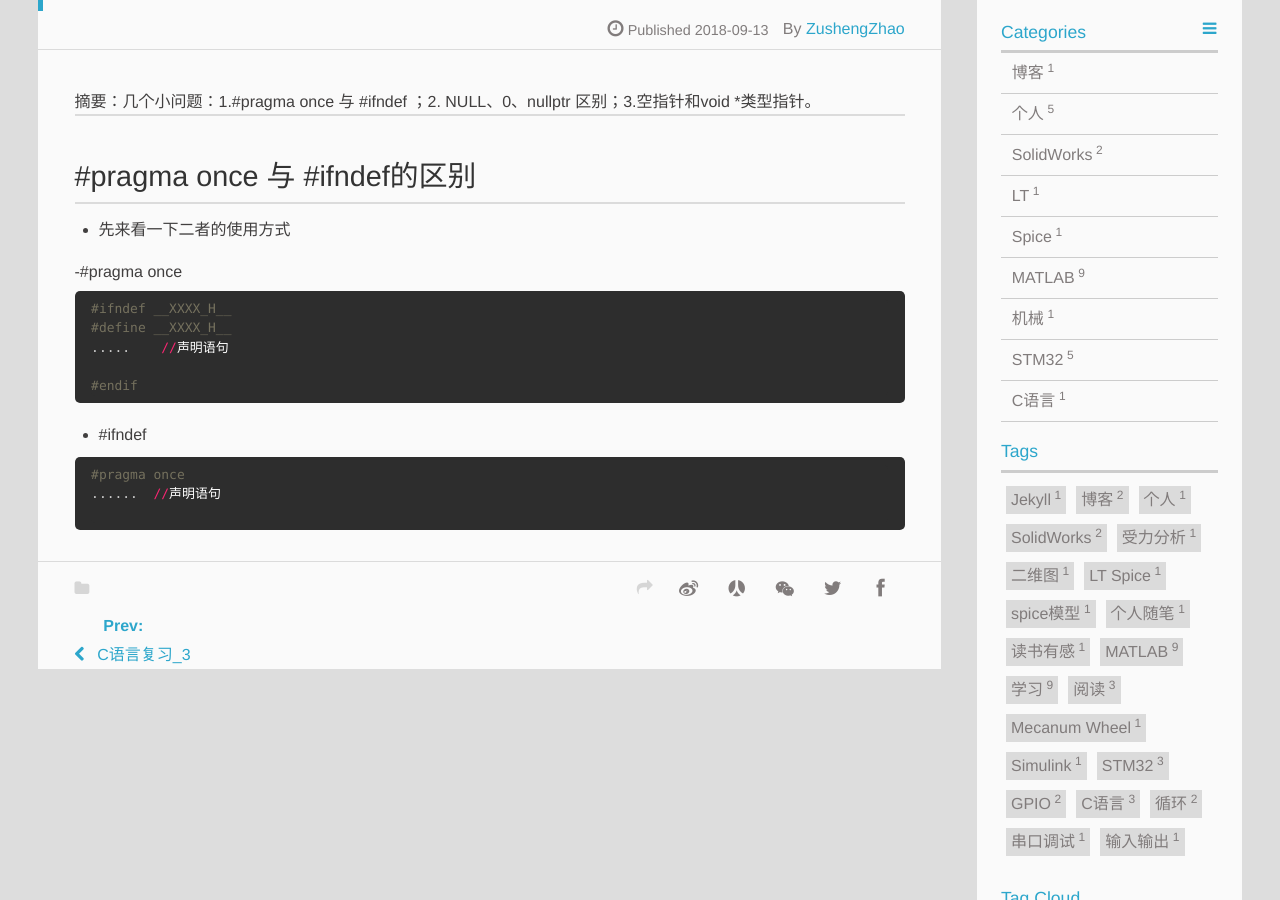
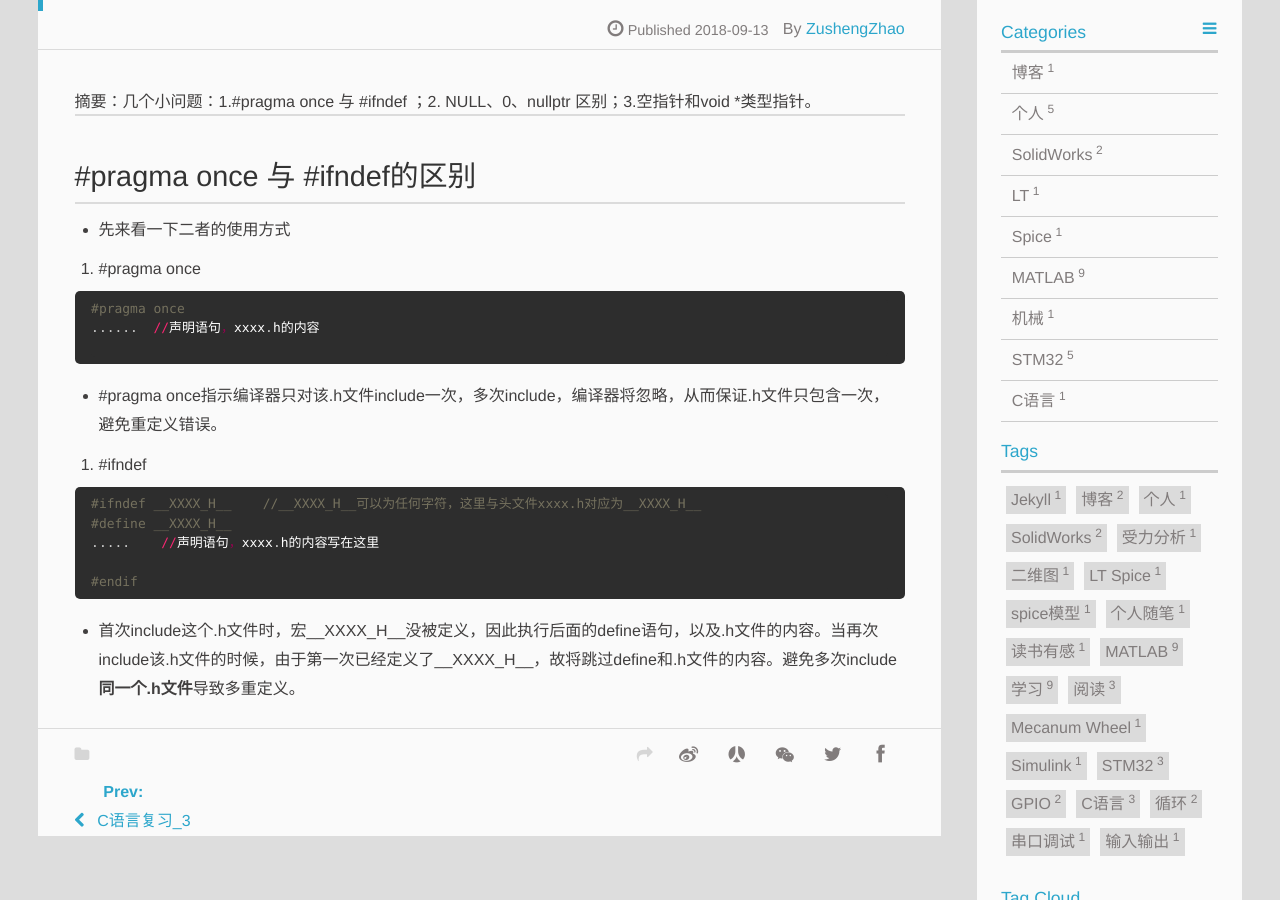
Before and after one commit to ZushengZhao/ZushengZhao.github.io, a Jekyll site: the page built from _posts/2018-09-13-C语言复习_4.md, in a window 1280 px wide and 900 px high, scrolled down 245 px. Built offline with Jekyll 4.4.1, drawn with Linux system fonts in a browser that asks for light colours.

Commit message:
Update 2018-09-13-C语言复习_4.md

````diff
--- a/_posts/2018-09-13-C语言复习_4.md
+++ b/_posts/2018-09-13-C语言复习_4.md
@@ -11,24 +11,29 @@ description: C语言复习_4
 
 ---
 
-## #pragma once 与 #ifndef的区别
+##  #pragma once 与 #ifndef的区别
 
 - 先来看一下二者的使用方式
 
--#pragma once
+1. #pragma once
 
 ```python
-#ifndef __XXXX_H__
+#pragma once
+......  //声明语句，xxxx.h的内容
+
+```
+
+- #pragma once指示编译器只对该.h文件include一次，多次include，编译器将忽略，从而保证.h文件只包含一次，避免重定义错误。
+
+2.  #ifndef
+
+
+```python
+#ifndef __XXXX_H__    //__XXXX_H__可以为任何字符，这里与头文件xxxx.h对应为__XXXX_H__
 #define __XXXX_H__
-.....    //声明语句
+.....    //声明语句，xxxx.h的内容写在这里
 
 #endif
 ```
 
-- #ifndef
-
-```python
-#pragma once
-......  //声明语句
-
-```
+- 首次include这个.h文件时，宏__XXXX_H__没被定义，因此执行后面的define语句，以及.h文件的内容。当再次include该.h文件的时候，由于第一次已经定义了__XXXX_H__，故将跳过define和.h文件的内容。避免多次include**同一个.h文件**导致多重定义。
````
